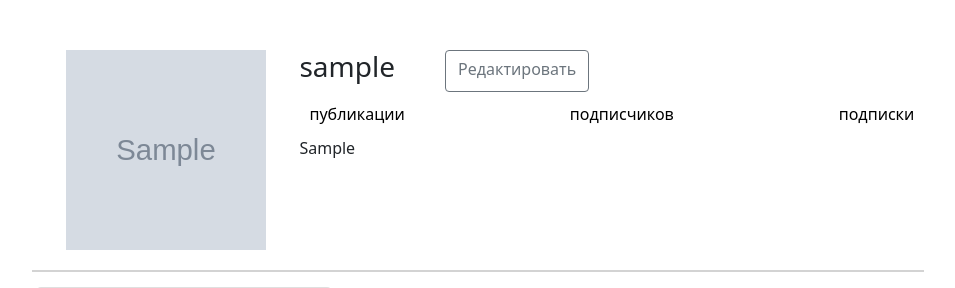
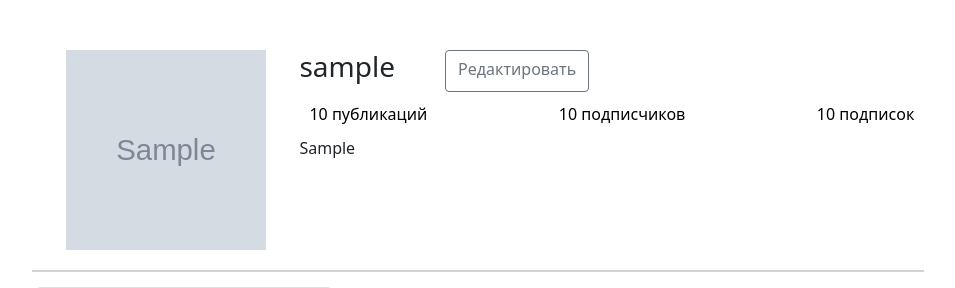
Before and after one commit to Irbiss555/my_instagram, a Django app: page /accounts/profile/1/ in a window 1280 px wide. Shown: the part 65-353 px from the top of the page, without its empty margins (162-1117 px from the left). Run offline with Django 4.2, Linux system fonts and the light colour scheme; a user stored in the database is signed in; tables that the repository leaves empty hold one stand-in row (values such as "Sample post"); grey boxes marked "Sample" are stand-in pictures; some libraries are stand-ins or nearby versions.

Commit message:
Добавил отображение счетчика подписок и публикаций в профиле

```diff
--- a/templates/accounts/profile.html
+++ b/templates/accounts/profile.html
@@ -24,9 +24,9 @@
                     {% endif %}
                 </div>
                 <div style="display: flex; justify-content: space-between; margin: 10px">
-                    <a href="#">публикации</a>
-                    <a href="#">подписчиков</a>
-                    <a href="#">подписки</a>
+                    <a href="#">{{ user_obj.profile.posts_total }} публикаций</a>
+                    <a href="#">{{ user_obj.profile.followers_total }} подписчиков</a>
+                    <a href="#">{{ user_obj.profile.followings_total }} подписок</a>
                 </div>
                 <div style="justify-content: flex-start">
                     <p>{{ user_obj.first_name }}</p>
```
